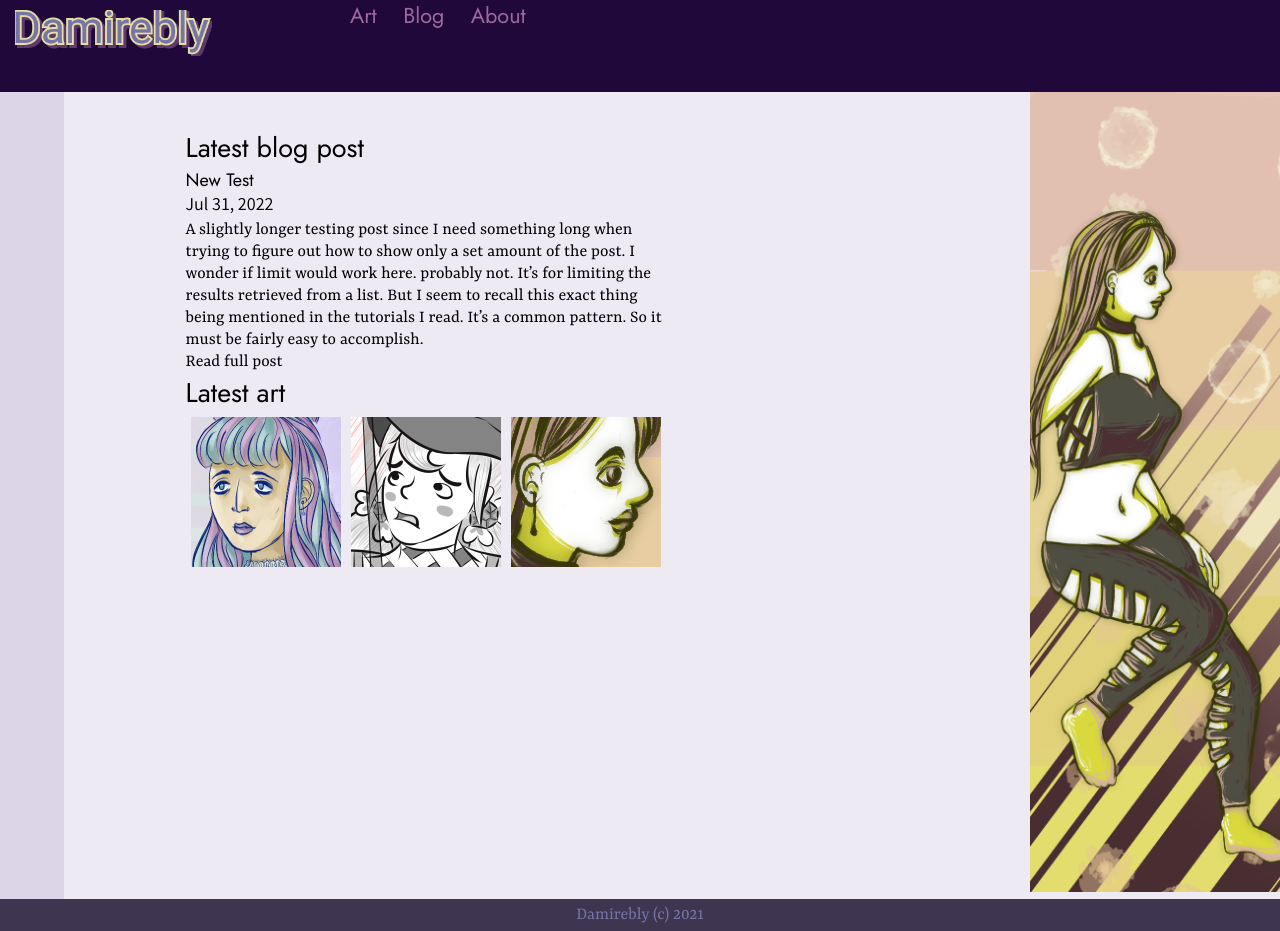
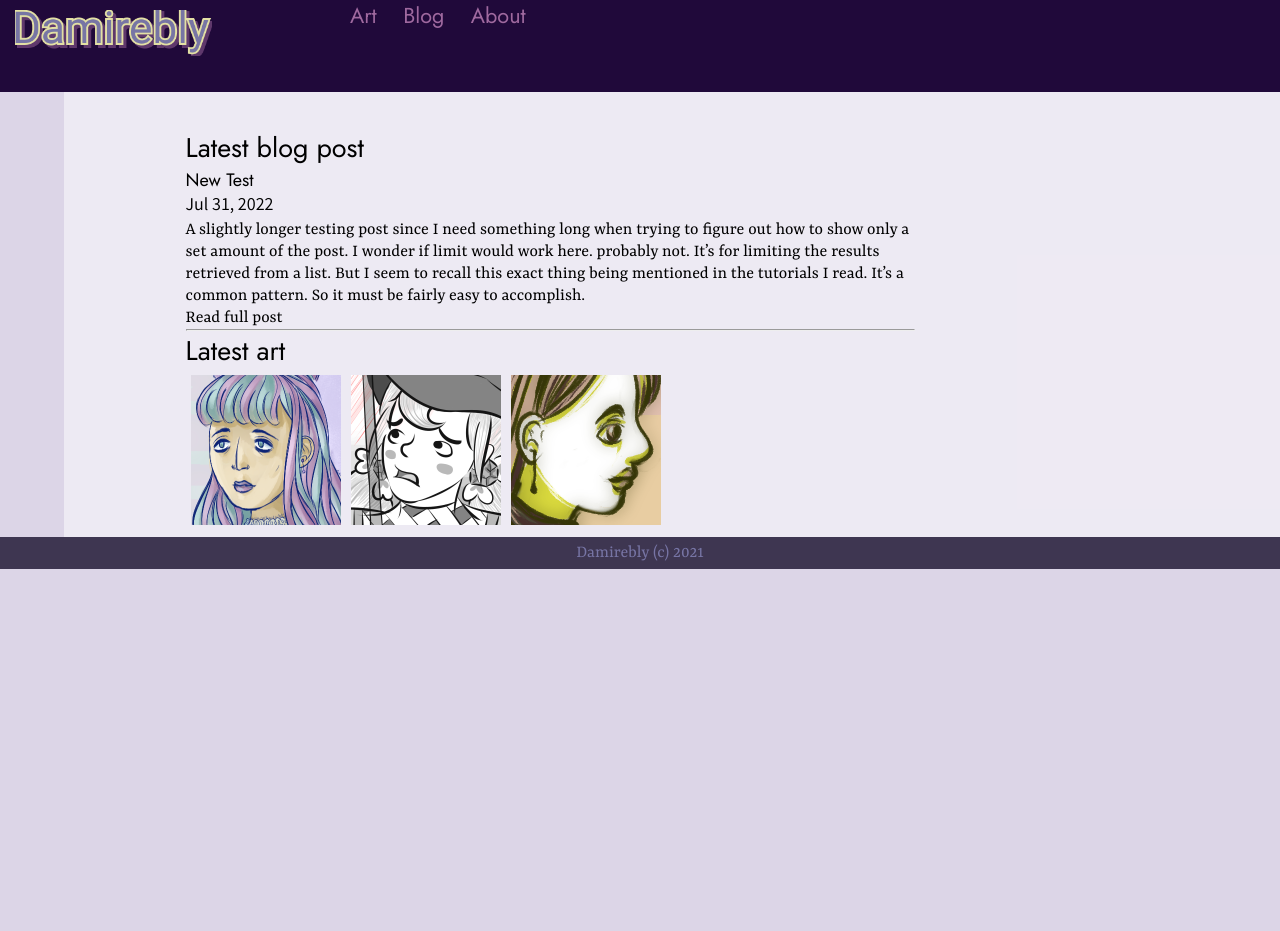
Before and after one commit to Damirebly/damirebly.github.io, a Jekyll site: the page built from _pages/index.markdown, in a window 1280 px wide. Built offline with Jekyll 4.4.1, drawn with Linux system fonts in a browser that asks for light colours; after the commit the page ends 900 px from its top, so only the background shows below that.

Commit message:
Small fixes

```diff
--- a/_layouts/default.html
+++ b/_layouts/default.html
@@ -10,7 +10,7 @@
 <body>
     <div id="container">
     <header class="site-header">
-        <a href="/index"><img src="/images/logo-icons/damirebly_logotitle-2.png" id="logo"/></a>
+        <a href="/index"><img src="/images/logo-icons/Damirebly_logotitle-2.png" id="logo"/></a>
         <nav>
             {% for item in site.data.headerlinks.links %}
             <li class="{% if item.url == page.url %}active{% endif %}" id="navlinks">
--- a/_pages/index.markdown
+++ b/_pages/index.markdown
@@ -25,7 +25,7 @@
     </div>
 
 
-
+    <hr>
 
     <div class="index-latest-art">
        <h2>Latest art</h2>
@@ -43,7 +43,7 @@
     <ul>
         {% for art in site.data.indexartfocus limit:1 %}
           <li>
-            <img src="{{ art.url }}" class="index-art-focus"/>
+            <img src="{{ art.imagepath }}" class="index-art-focus"/>
           </li>
         {% endfor %}
     </ul>
```
